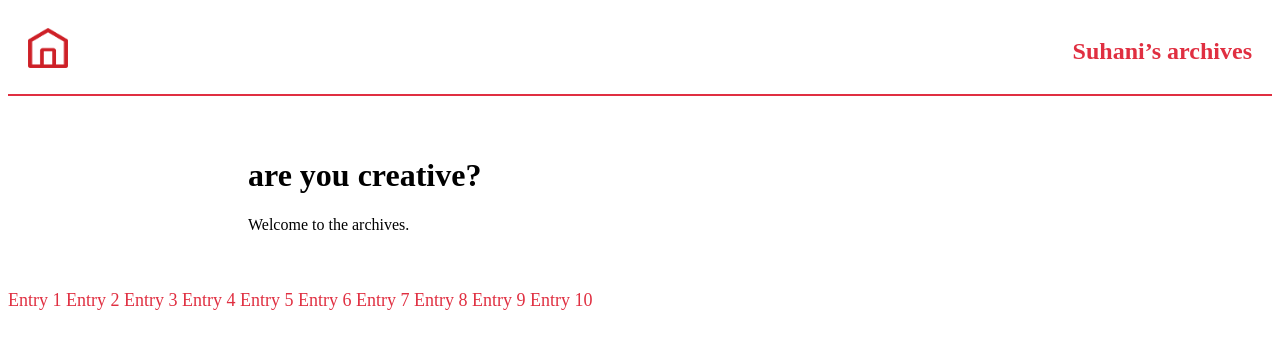
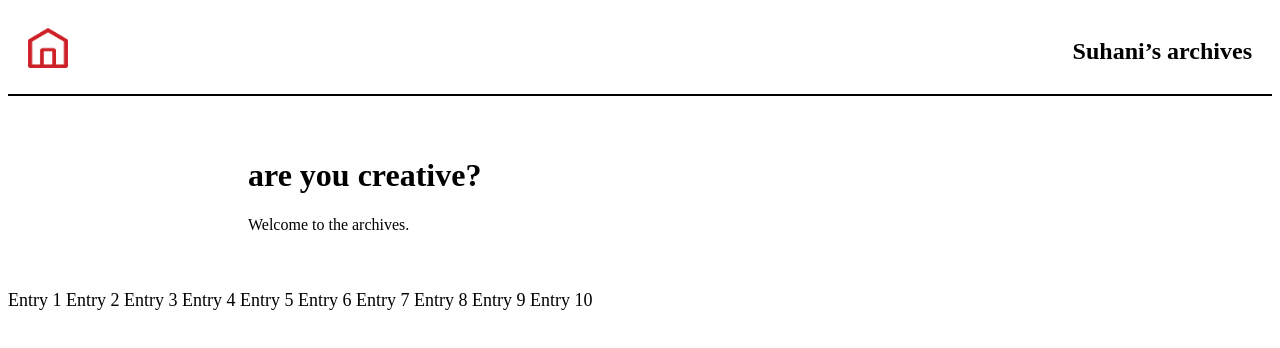
Before and after one commit to mukhs106/c1i, a plain HTML site: page index.html in a window 1280 px wide. Drawn offline with Linux system fonts and the light colour scheme.

Commit message:
new changes to index

```diff
--- a/index.css
+++ b/index.css
@@ -14,14 +14,14 @@
       font-variation-settings: 'wght' 400;
       display: flex;
       flex-direction: column;
-      color: rgb(224, 47, 65);
+      color: rgb(0, 0, 0);
       cursor: url('Icons/cursor-icon.png'), auto; /* Custom cursor */
       overflow: hidden; /* Prevent scrollbars */
 }
 
 .h1 {
     font-size: 2em;
-    color:rgb(224, 47, 65);
+    color:rgb(0, 0, 0);
     margin-top: 0;
     text-transform: uppercase;
   }
@@ -33,7 +33,7 @@
 }
 
 .entry a {
-  color: rgb(224, 47, 65);
+  color: rgb(0, 0, 0);
   text-decoration: none;
 }
 
@@ -55,11 +55,11 @@
 
   .header {
     background-color: #ffffff;
-    color: rgb(224, 47, 65);
+    color: rgb(0, 0, 0);
     padding: 20px;
     font-size: 1.5em;
     font-weight: bold;
-    border-bottom: 2px solid rgb(224, 47, 65);
+    border-bottom: 2px solid rgb(0, 0, 0);
     position: sticky;
     top: 0;
     display: flex;
```
Also changed, not shown: index.html (+1 -29 lines), 1 other file.
